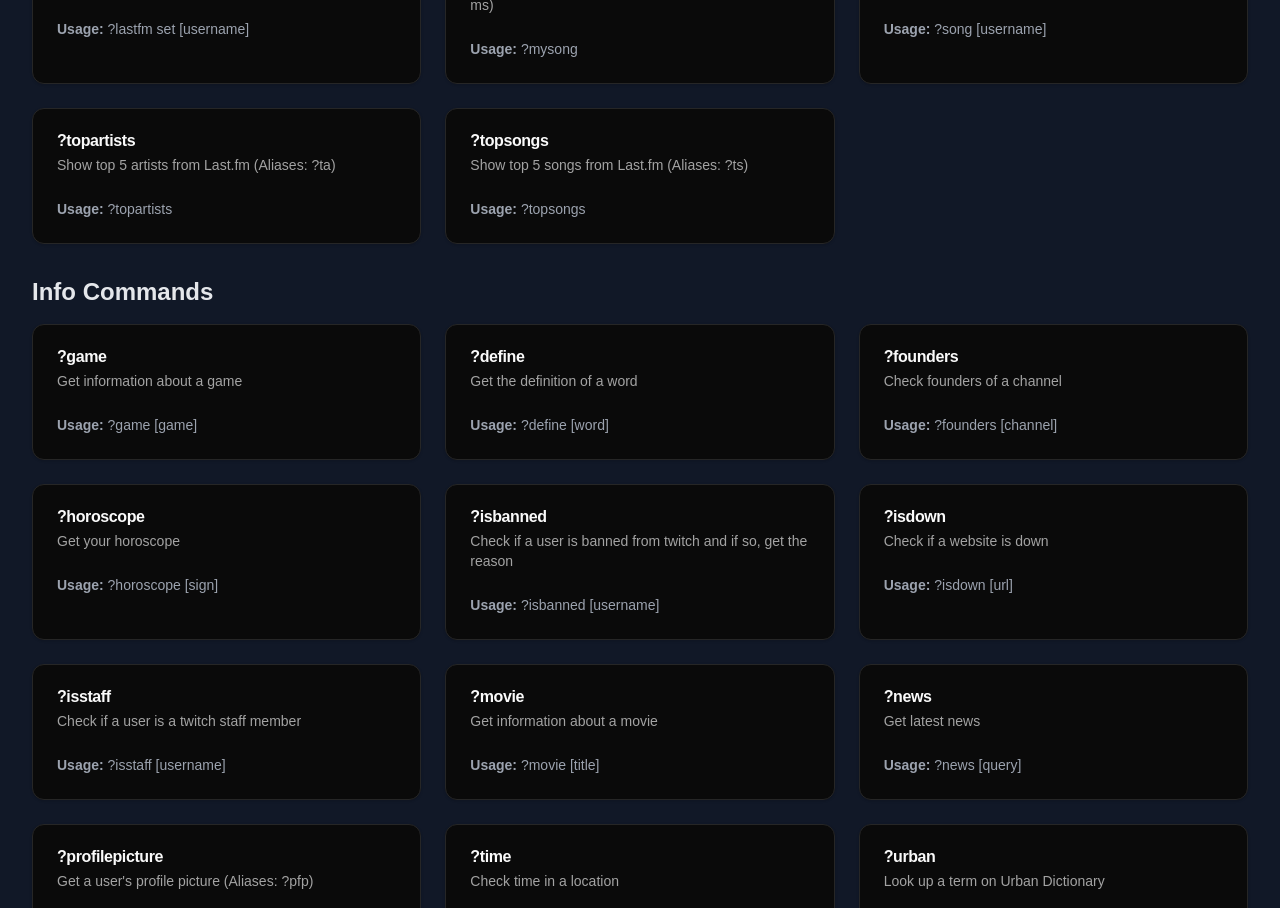
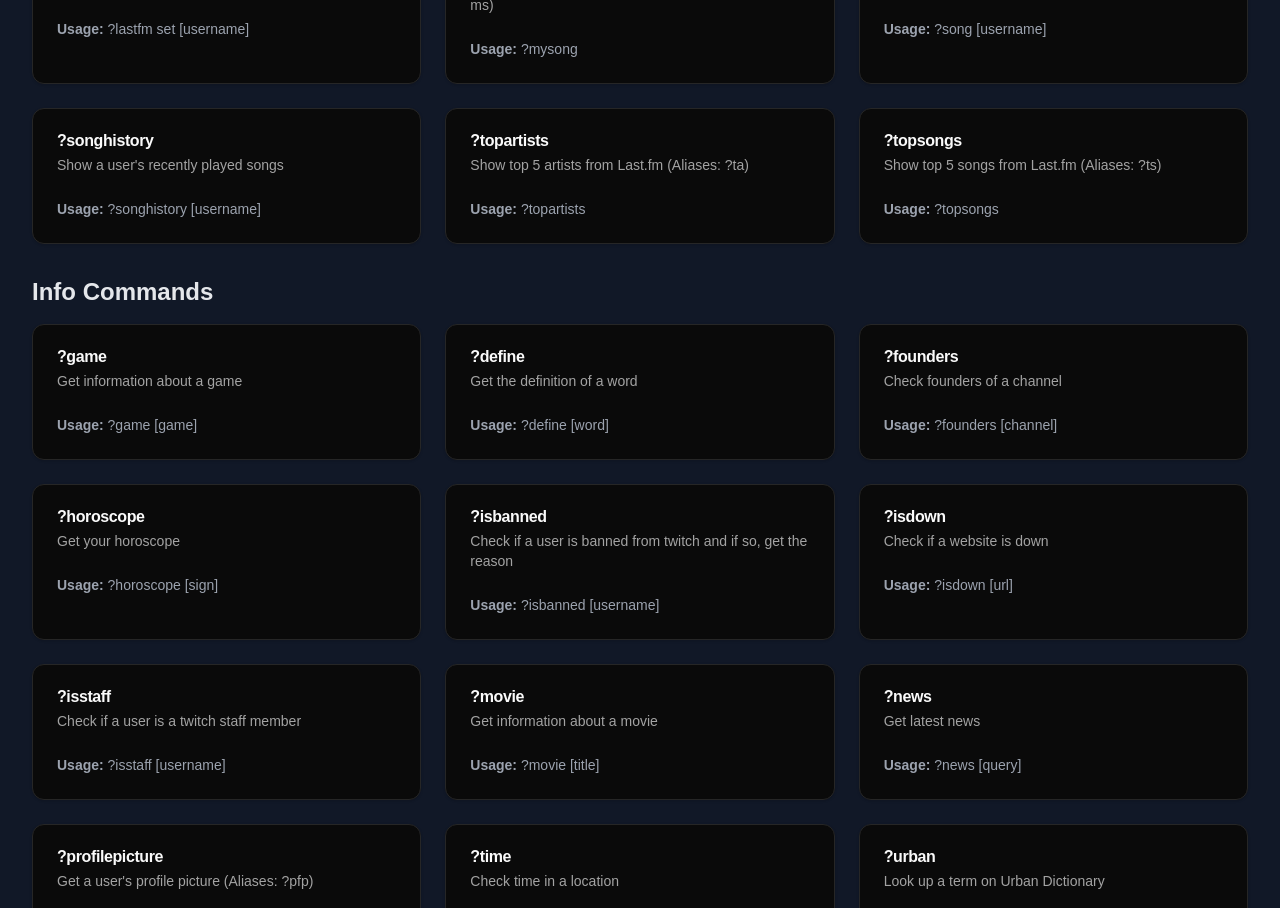
Before and after one commit to MrMalvic/twitchbotwebsite, a Next.js app: page / in a window 1280 px wide. Shown: the part 1100-2008 px from the top of the page. Built offline with nearby package versions, Linux system fonts and the light colour scheme.

Commit message:
song history

```diff
--- a/components/page.tsx
+++ b/components/page.tsx
@@ -29,6 +29,7 @@ const commandCategories = {
     { name: '?lastfm set', description: 'Set your Last.fm username', usage: '?lastfm set [username]' },
     { name: '?mysong', description: 'Show your current playing song on Last.fm (Aliases: ?ms)', usage: '?mysong' },
     { name: '?song', description: "Check another user's currently playing song", usage: '?song [username]' },
+    { name: '?songhistory', description: 'Show a user\'s recently played songs', usage: '?songhistory [username]' },
     { name: '?topartists', description: 'Show top 5 artists from Last.fm (Aliases: ?ta)', usage: '?topartists' },
     { name: '?topsongs', description: 'Show top 5 songs from Last.fm (Aliases: ?ts)', usage: '?topsongs' },
   ],
```
